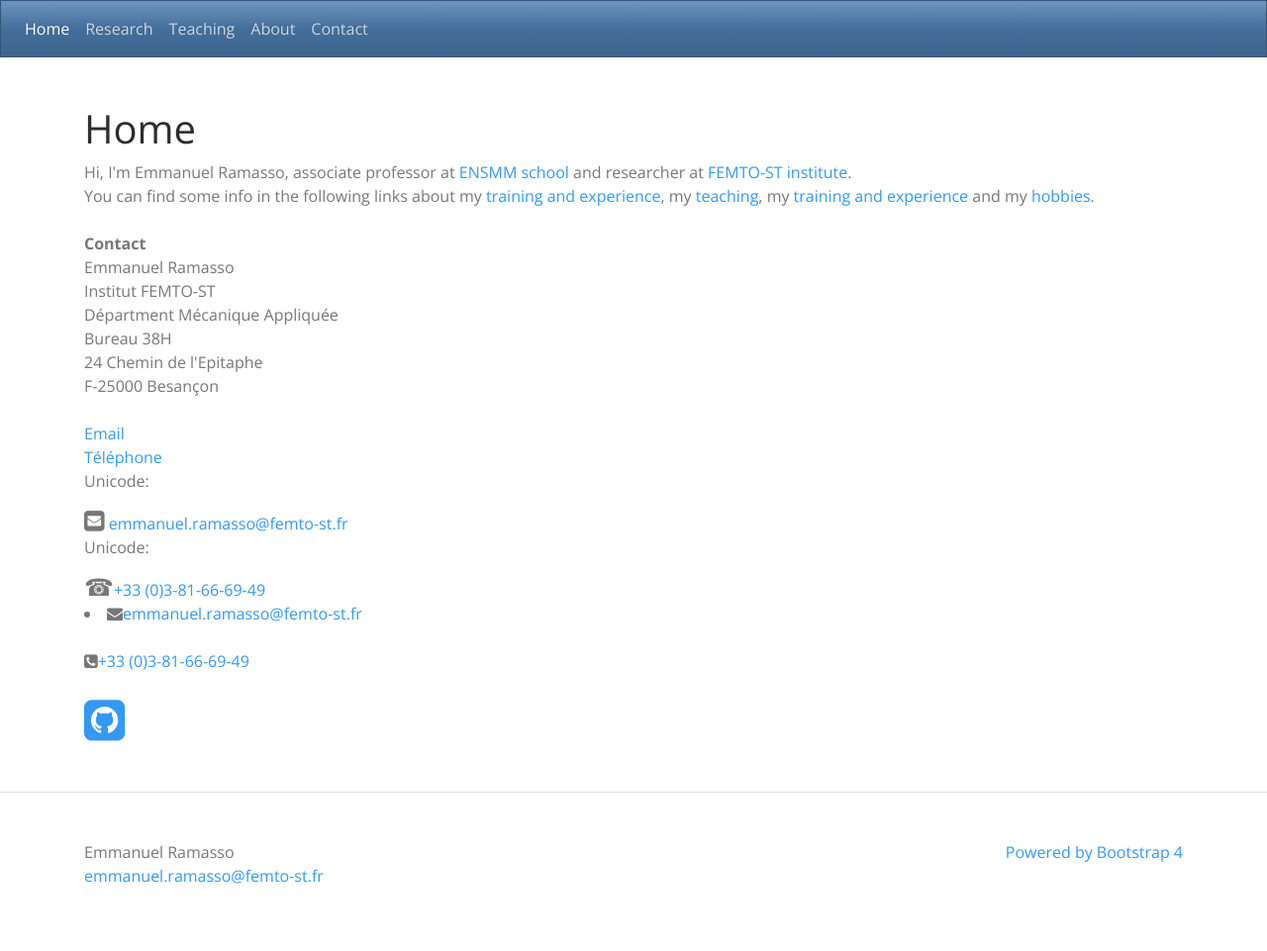
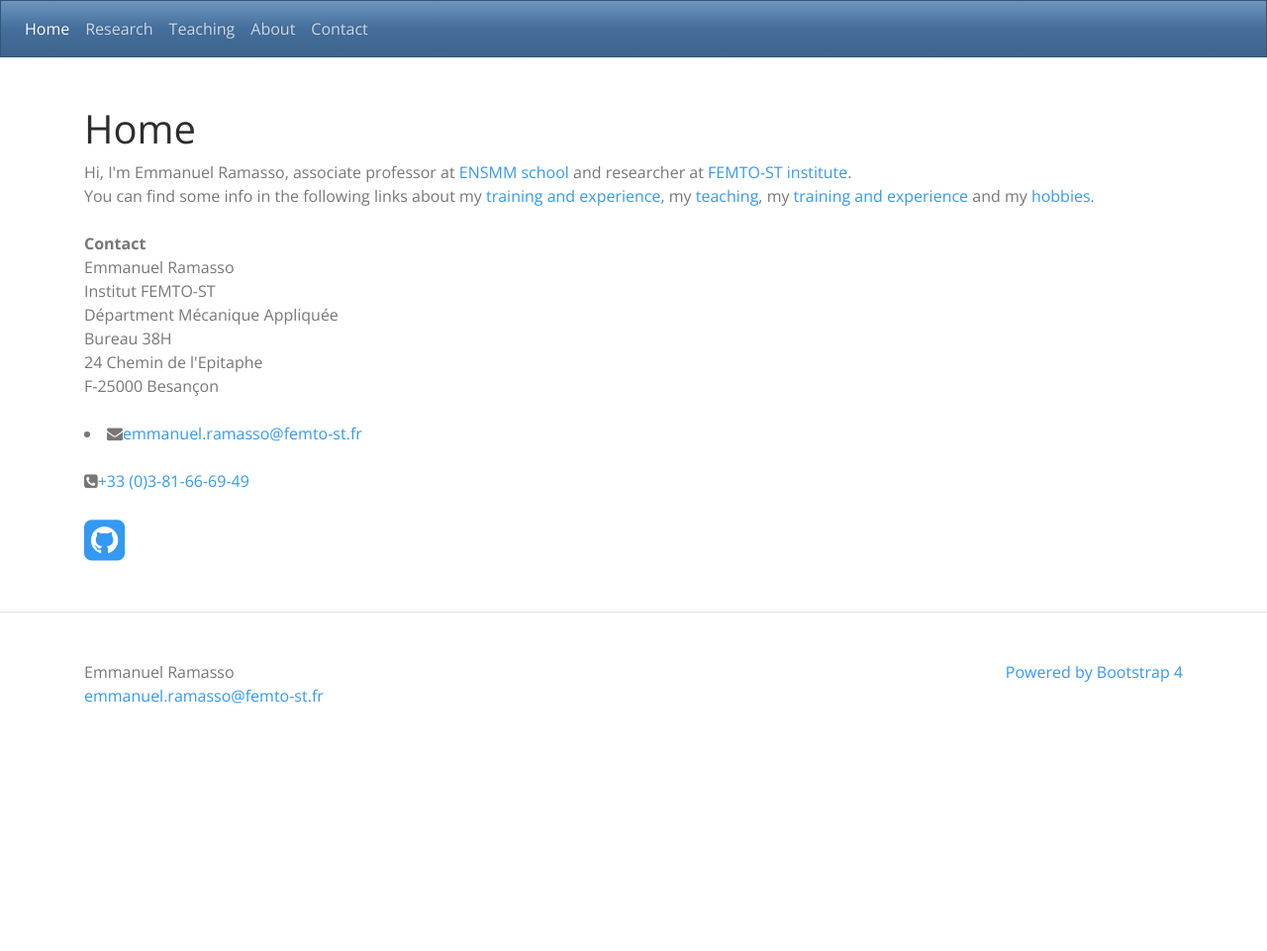
Before and after one commit to emmanuelramasso/emmanuelramasso.github.io, a Jekyll site: the page built from index.html, in a window 1280 px wide. Shown: the whole page at 99% size. Built offline with Jekyll 4.4.1, drawn with Linux system fonts in a browser that asks for light colours; a style sheet for code colours, icons or effects is not loaded; after the commit the page ends 900 px from its top, so only the background shows below that.

Commit message:
Update index.html

```diff
--- a/index.html
+++ b/index.html
@@ -25,18 +25,7 @@ Bureau 38H<br>
 F-25000 Besançon<br>
 
 <br>
-<a href="mailto:emmanuel.ramasso@femto-st.fr">Email</a><br>
-<a href="tel:+33381666949">Téléphone</a><br>
-
-<p>Unicode:</p>
-<i style="font-size:24px" class="fa">&#xf199;</i><span class="contact-detail"><a href="mailto:emmanuel.ramasso@femto-st.fr"> emmanuel.ramasso@femto-st.fr</a></span><br>
-
-<p>Unicode:</p>
-<i style="font-size:24px" class="fa">&#9742;</i><span class="contact-detail"><a href="tel:+33 (0)3-81-66-69-49">+33 (0)3-81-66-69-49</a></span></li><br>
-
-
 <li><span class="icon"><i class="fa fa-envelope"></i></span><span class="contact-detail"><a href="mailto:emmanuel.ramasso@femto-st.fr">emmanuel.ramasso@femto-st.fr</a></span><br>
-
 <br><span class="icon"><i class="fa fa-phone-square"></i></span><span class="contact-detail"><a href="tel:+33 (0)3-81-66-69-49">+33 (0)3-81-66-69-49</a></span></li><br>
 
 <a href="https://scholar.google.com/citations?user=ZA3OKi0AAAAJ&hl=fr"><span class="icon"><i class="ai ai-google-scholar-square ai-3x"></i></span></a>
```
